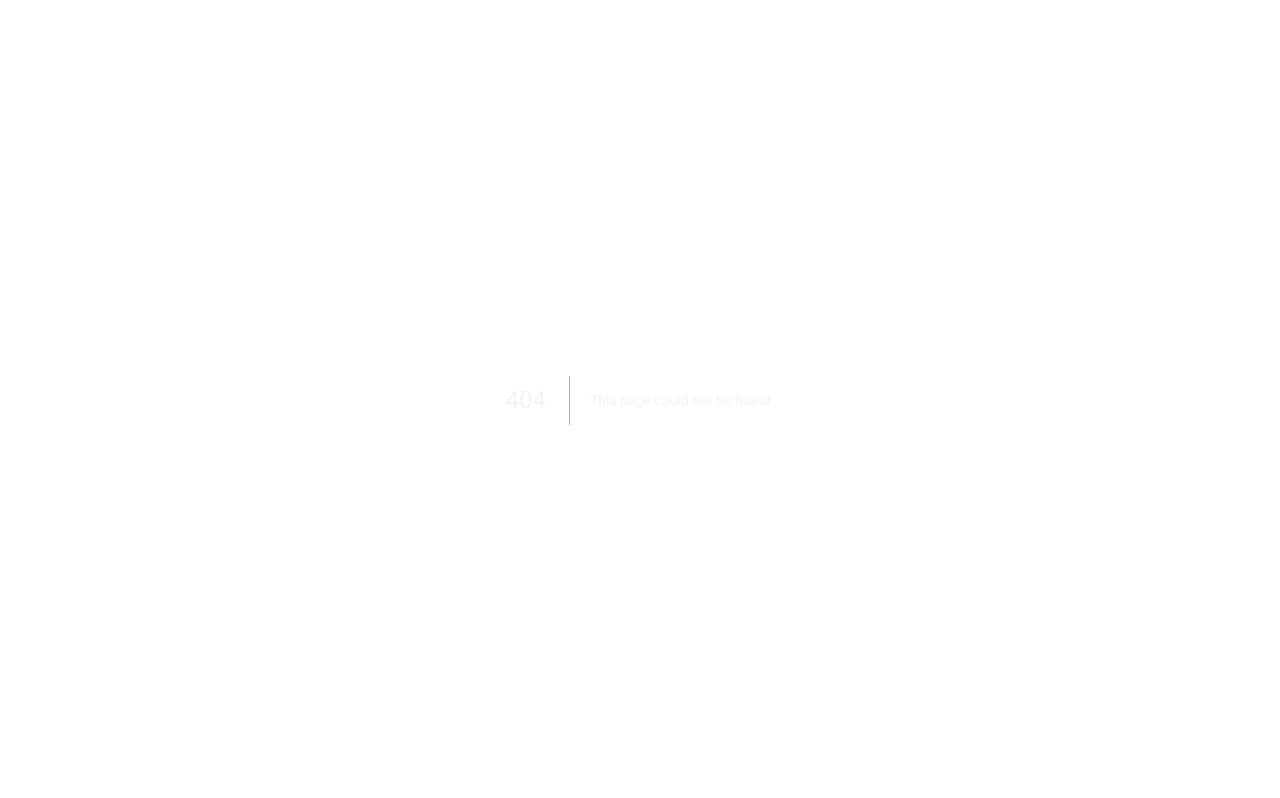
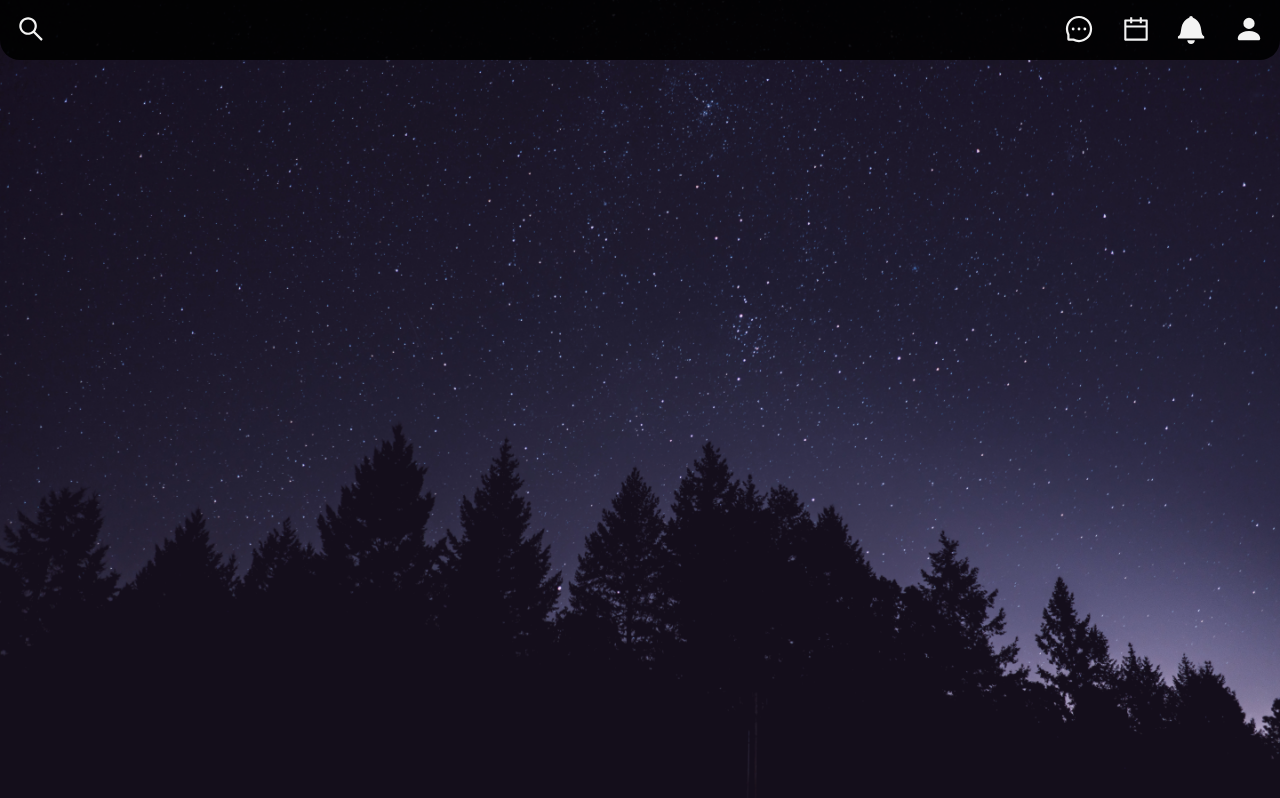
Before and after one commit to Dg-Lopes/Clubhouse, a Next.js app in the folder clubhouse-front/: page /lobby/1 in a window 1280 px wide. Before the commit this address had no page. Built offline with nearby package versions, Linux system fonts and the light colour scheme.

Commit message:
Lobby development part initialized

```diff
--- /dev/null
+++ b/clubhouse-front/src/components/HeaderLobby/index.module.scss
@@ -0,0 +1,29 @@
+.header {
+  display: flex;
+  justify-content: space-between;
+  align-items: center;
+
+  padding: 0 1rem;
+  width: 100vw;
+  height: 60px;
+  border-radius: 0 0 20px 20px;
+
+  background: rgba(0,0,0,0.9);
+  color: var(--white);
+
+  button {
+    background-color: Transparent;
+    background-repeat:no-repeat;
+    border: none;
+    overflow: hidden;
+    color: var(--white);
+  }
+
+  .userInformation {
+    display: flex;
+    flex-direction: row;
+    width: 200px;
+    justify-content: space-between;
+
+  }
+}
--- /dev/null
+++ b/clubhouse-front/src/components/HeaderLobby/index.tsx
@@ -0,0 +1,34 @@
+import styles from "./index.module.scss";
+import {
+	AiOutlineSearch,
+	AiOutlineMessage,
+	AiOutlineCalendar
+} from "react-icons/ai";
+import { GoBell } from "react-icons/go";
+import { BsFillPersonFill } from "react-icons/bs";
+
+export default function Header(): JSX.Element {
+	return (
+		<div className={styles.container}>
+			<div className={styles.header}>
+				<button>
+					<AiOutlineSearch size={30}/>
+				</button>
+				<nav className={styles.userInformation}>
+					<button>
+						<AiOutlineMessage size={30}/>
+					</button>
+					<button>
+						<AiOutlineCalendar size={30}/>
+					</button>
+					<button>
+						<GoBell size={30}/>
+					</button>
+					<button>
+						<BsFillPersonFill size={30}/>
+					</button>
+				</nav>
+			</div>
+		</div>
+	);
+}
--- /dev/null
+++ b/clubhouse-front/src/pages/lobby/[username].tsx
@@ -0,0 +1,11 @@
+import Header from "../../components/HeaderLobby";
+import styles from "./index.module.scss";
+
+
+export default function Lobby(): JSX.Element {
+	return (
+		<div>
+			<Header/>
+		</div>
+	);
+}
```
Also changed, not shown: clubhouse-front/src/components/Header/index.tsx (deleted, +0 -10 lines), clubhouse-front/src/components/Header/index.module.scss (deleted).
